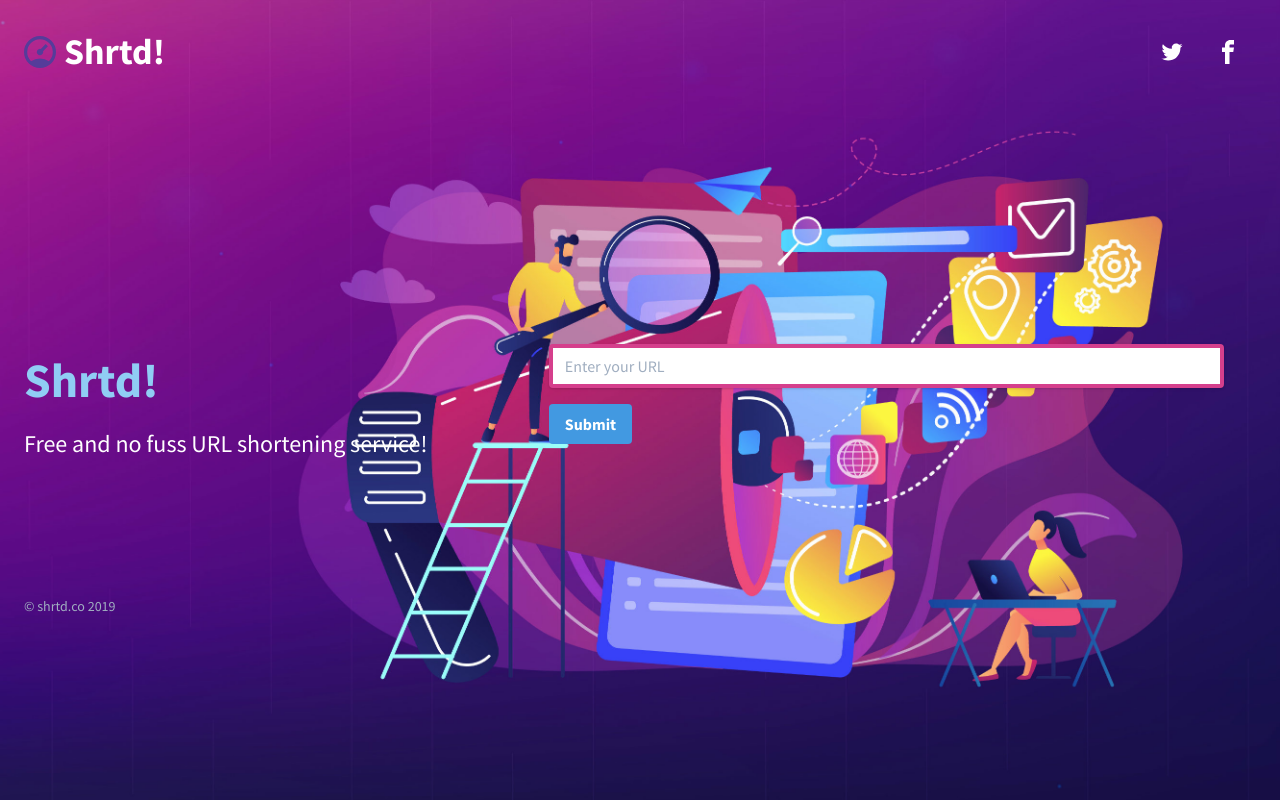
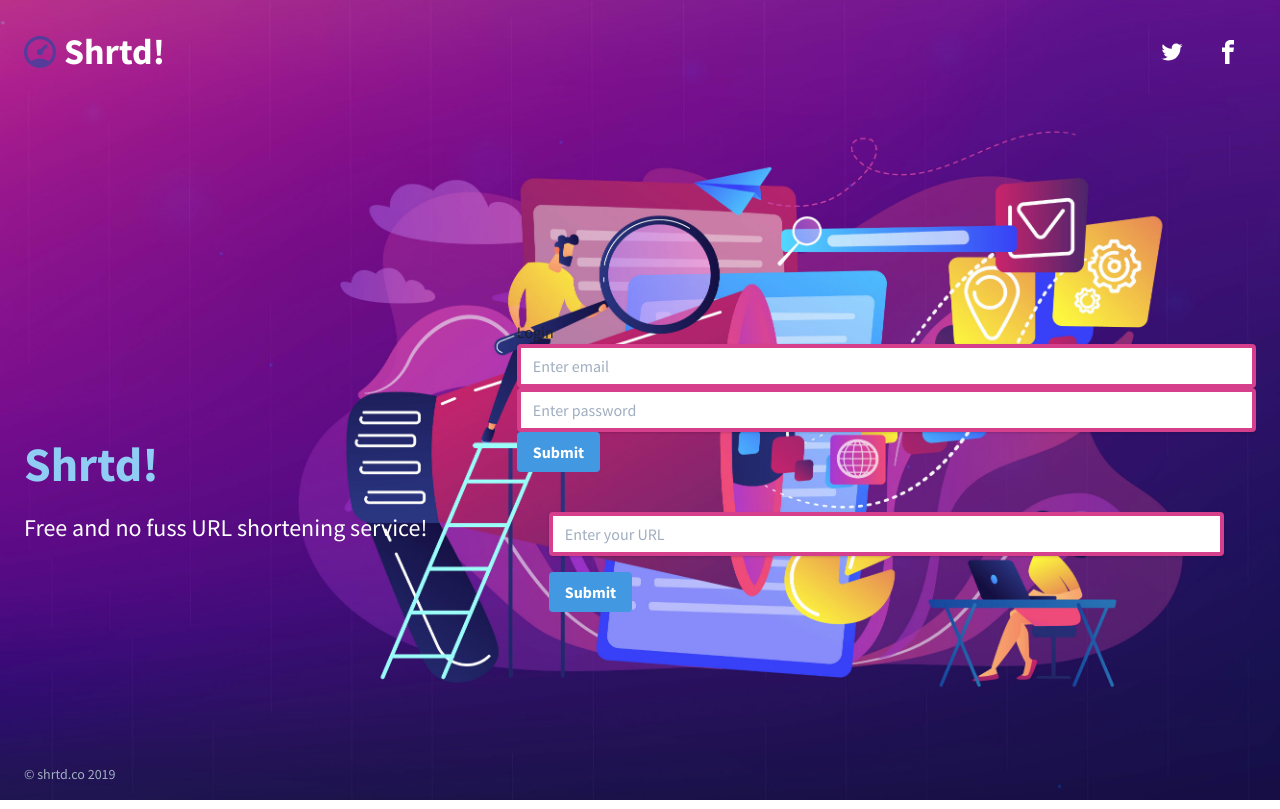
Before and after one commit to vladimir-pejic/shortly, a React app: page /login in a window 1280 px wide. Built offline with nearby package versions, Linux system fonts and the light colour scheme.

Commit message:
Register and auth works

```diff
--- a/config/default.json
+++ b/config/default.json
@@ -1,5 +1,6 @@
 {
     "mongoUri": "mongodb://localhost:27017/shortly",
     "baseUrl": "http://localhost:5000",
-    "port": 5000
+    "port": 5000,
+    "secret": "D30ojD0s0i3KoxGR2a59lfs9q02d8dXs25DibUw91"
 }
--- a/middlewares/authenticated.js
+++ b/middlewares/authenticated.js
@@ -1,12 +1,12 @@
 const jwt = require('jsonwebtoken');
-const secret = 'mysecretsshhh';
+const config = require('config');
 
-const withAuth = function(req, res, next) {
+const withAuth = (req, res, next) => {
     const token = req.body.token || req.query.token || req.headers['x-access-token'] || req.cookies.token;
     if (!token) {
         res.status(401).send('Unauthorized: No token provided');
     } else {
-        jwt.verify(token, secret, function(err, decoded) {
+        jwt.verify(token, config.get('secret'), (err, decoded) => {
         if (err) {
             res.status(401).send('Unauthorized: Invalid token');
         } else {
--- a/models/User.js
+++ b/models/User.js
@@ -1,4 +1,6 @@
 const mongoose = require('mongoose');
+const bcrypt = require('bcrypt');
+const saltRounds = 10;
 mongoose.set('useCreateIndex', true);
 
 const UserSchema = new mongoose.Schema({
@@ -13,7 +15,7 @@ UserSchema.pre('save', function(next) {
     if (this.isNew || this.isModified('password')) {
         // Saving reference to this because of changes
         const document = this;
-        bcrypt.hash(document.password, saltRounds, function(err, hashedPassword) {
+        bcrypt.hash(document.password, saltRounds, (err, hashedPassword) => {
             if (err) {
                 next(err);
             } else {
--- a/routes/user.js
+++ b/routes/user.js
@@ -1,6 +1,7 @@
 const express = require('express');
 const router = express.Router();
 const jwt = require('jsonwebtoken');
+const config = require('config');
 const User = require('../models/User.js');
 const withAuth = require('../middlewares/authenticated');
 
@@ -39,7 +40,7 @@ router.post('/authenticate', (req, res) => {
                 } else {
                     // Issue token
                     const payload = { email };
-                    const token = jwt.sign(payload, secret, { expiresIn: '1h' });
+                    const token = jwt.sign(payload, config.get('secret'), { expiresIn: '1h' });
                     res.cookie('token', token, { httpOnly: true }).sendStatus(200);
                 }
             });
--- a/src/App.js
+++ b/src/App.js
@@ -1,7 +1,16 @@
 import React from 'react';
+import { Link, Route, Switch } from 'react-router-dom';
 import UrlForm from './url/UrlForm.js';
+import Login from './user/Login.js';
 
-const App = () => <div>
+const App = () =>
+    <div>
+        <ul>
+            <li><Link to="/login">Login</Link></li>
+        </ul>
+        <Switch>
+            <Route path="/login" component={Login} />
+        </Switch>
         <UrlForm></UrlForm>
     </div>;
 
--- a/src/index.html
+++ b/src/index.html
@@ -65,7 +65,7 @@
 
 		<!--Right Col-->
 		<div class="w-full xl:w-3/5 py-6 overflow-y-hidden" id="app">
-			<!-- <img class="w-5/6 mx-auto lg:mr-0 slide-in-bottom" src="devices.svg"> -->
+
 		</div>
 
 		<!--Footer-->
--- /dev/null
+++ b/src/user/Login.js
@@ -0,0 +1,64 @@
+import React, { Component } from 'react';
+
+export default class Login extends Component {
+
+    constructor(props) {
+        super(props);
+        this.state = {
+            email : '',
+            password: ''
+        };
+
+        this.handleEmailChange = this.handleEmailChange.bind(this);
+        this.handlePasswordChange = this.handlePasswordChange.bind(this);
+        this.handleSubmit = this.handleSubmit.bind(this);
+    }
+
+    handleEmailChange(event) {
+        this.setState({email: event.target.value});
+    }
+
+    handlePasswordChange(event) {
+        this.setState({password: event.target.value});
+    }
+
+    handleSubmit(event) {
+        event.preventDefault();
+        fetch('/api/user/authenticate', {
+            method: 'POST',
+            body: JSON.stringify(this.state),
+            headers: {
+                'Content-Type': 'application/json'
+            }
+        })
+        .then(res => {
+            if (res.status === 200) {
+                this.props.history.push('/dashboard');
+            } else {
+                const error = new Error(res.error);
+                throw error;
+            }
+        })
+        .catch(err => {
+            console.error(err);
+            alert('Error logging in please try again');
+        });
+    }
+
+    render() {
+        return (
+            <form onSubmit={this.handleSubmit}>
+                <div className="mb-4">
+                    <input type="email" name="email" placeholder="Enter email" value={this.state.email} onChange={this.handleEmailChange} required
+                        className="shadow appearance-none rounded w-full py-2 px-3 text-gray-700 leading-tight focus:outline-none focus:shadow-outline border-4 border-solid border-pink-600"
+                    />
+                    <input type="password" name="password" placeholder="Enter password" value={this.state.password} onChange={this.handlePasswordChange} required
+                        className="shadow appearance-none rounded w-full py-2 px-3 text-gray-700 leading-tight focus:outline-none focus:shadow-outline border-4 border-solid border-pink-600"
+                    />
+                    <input type="submit" value="Submit" className="bg-blue-500 hover:bg-blue-700 text-white font-bold py-2 px-4 rounded focus:outline-none"/>
+                </div>
+            </form>
+        );
+    }
+
+}
```
Also changed, not shown: routes/index.js (+7 -1 lines), server.js (+6 -7 lines), src/index.js (+1 -6 lines).
